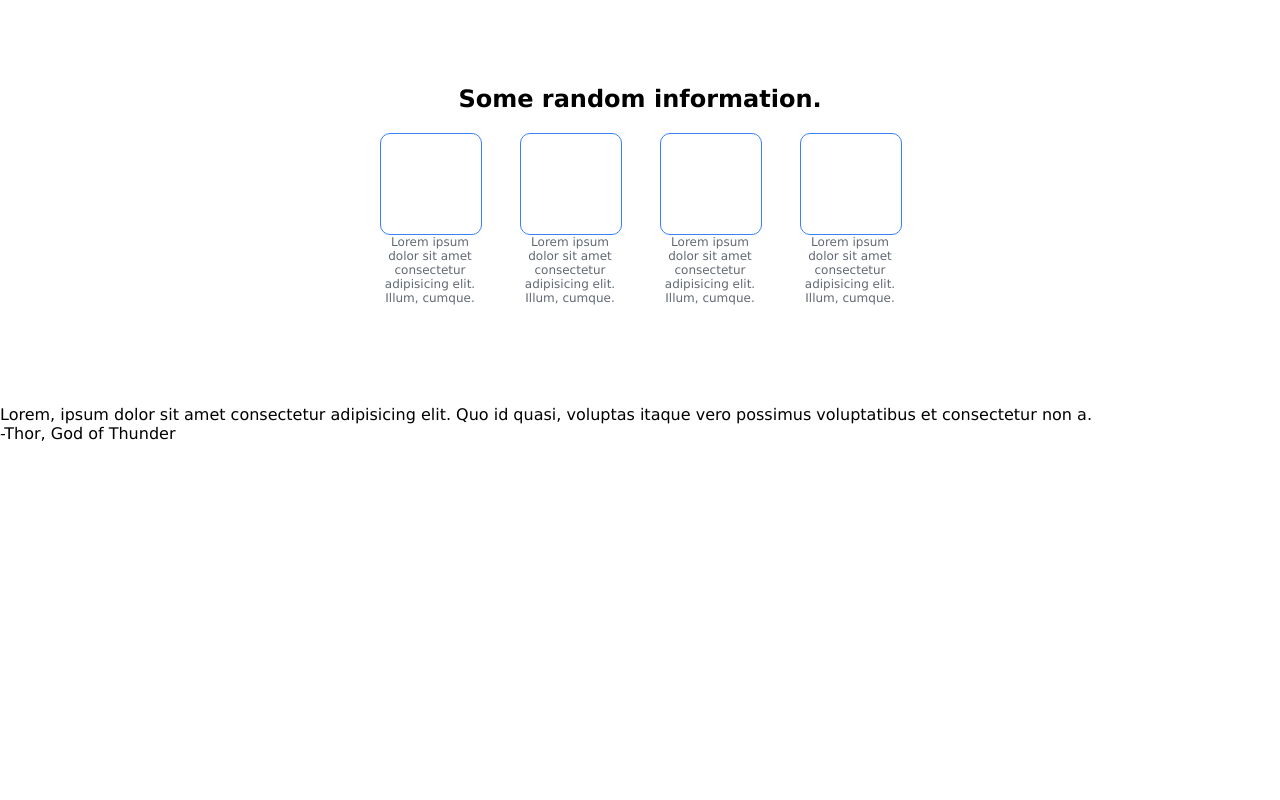
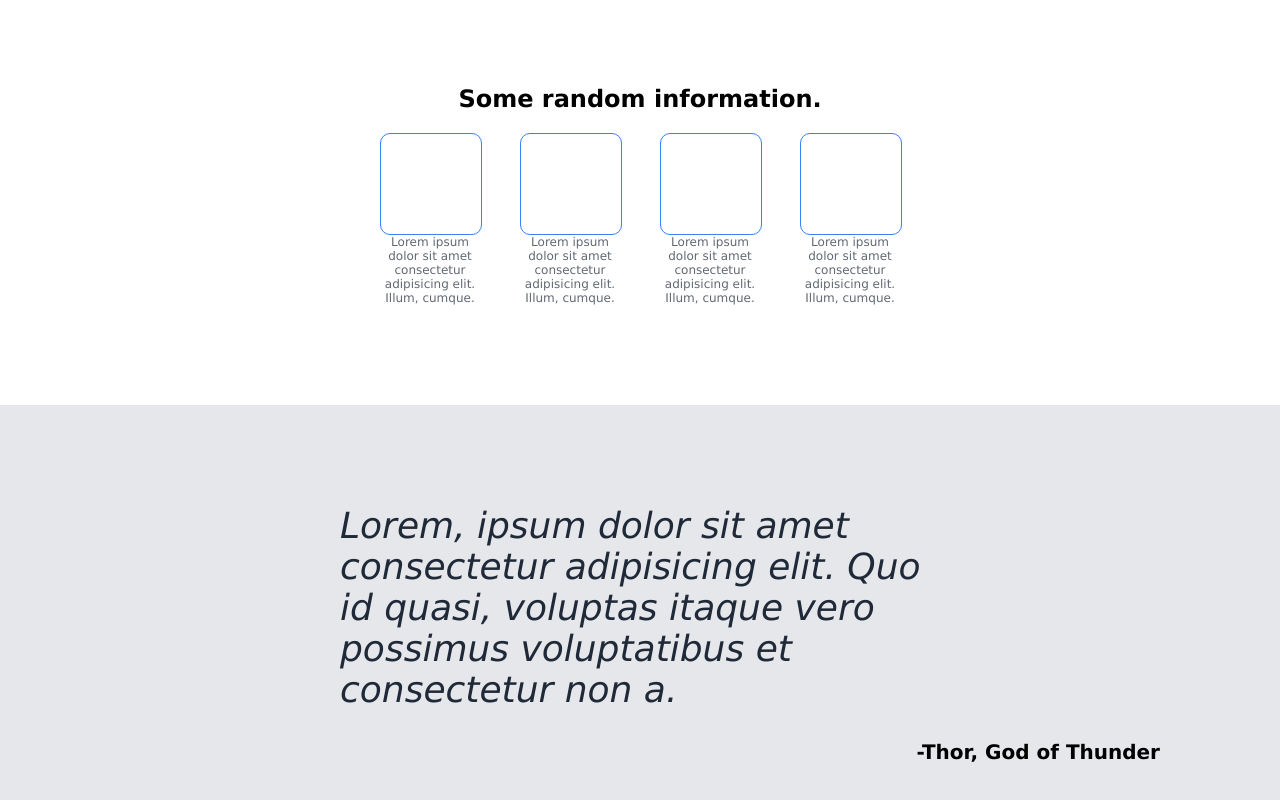
Before and after one commit to RodrigoPessoaDev/landing-page, a plain HTML site: page index.html in a window 1280 px wide. Shown: the part 530-1330 px from the top of the page. Before the commit the page ends 973 px from the top, so only its background shows below. Drawn offline with Linux system fonts and the light colour scheme.

Commit message:
Finish quote section

```diff
--- a/styles.css
+++ b/styles.css
@@ -139,3 +139,30 @@ body{
 .info__item{
     width: 100px;
 }
+
+/* Quote Section */
+
+.quote{
+    background-color: var(--color_quote-section--);
+    display: flex;
+    flex-direction: column;
+    padding: 100px 120px 100px 120px;
+    justify-content: center;
+    gap: 30px;
+}
+
+.quote__text{
+    max-width: 600px;
+    font-size: 36px;
+    font-style: italic;
+    font-weight: lighter;
+    color: var(--color_quote-text--);
+    align-self: center;
+    flex-grow: 0;
+}
+
+.quote__author{
+    align-self: flex-end;
+    font-weight: bold;
+    font-size: 20px;
+}
```
